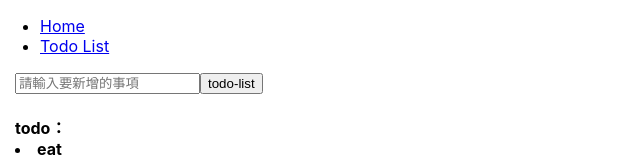
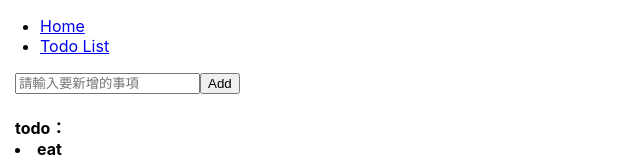
Before and after one commit to yuanchi17/learn-react-context, a React (Create React App) app: page /todo-list in a window 1280 px wide. Shown: the top 162 px of the page, without its empty margins (0-640 px from the left). Built offline with nearby package versions, Linux system fonts and the light colour scheme.

Commit message:
解決重複執行 dispatch、調整 components

```diff
--- a/src/App.js
+++ b/src/App.js
@@ -15,8 +15,8 @@ const AllRouters = () => useRoutes([
 function App () {
   return (
     <BrowserRouter>
+      <Header />
       <DemoContextProvider>
-        <Header />
         <AllRouters />
       </DemoContextProvider>
     </BrowserRouter>
--- /dev/null
+++ b/src/components/TodoForm.js
@@ -0,0 +1,27 @@
+import React, { useContext, useState } from 'react'
+import { DemoContext } from '../context/demoContext'
+
+const TodoForm = () => {
+  const { user, dispatch } = useContext(DemoContext)
+  const [inputValue, setInputValue] = useState('')
+  const btnAddTodo = (e) => {
+    e.preventDefault()
+    dispatch({ type: 'add_todo', user, todo: inputValue })
+    setInputValue('')
+  }
+
+  return (
+    <form onSubmit={btnAddTodo}>
+      <input
+        type="text"
+        placeholder="請輸入要新增的事項"
+        value={inputValue}
+        onChange={e => setInputValue(e.target.value)}
+        required
+      />
+      <input type="submit" value="Add" />
+    </form>
+  )
+}
+
+export default TodoForm
--- a/src/index.js
+++ b/src/index.js
@@ -5,11 +5,7 @@ import ReactDOM from 'react-dom/client'
 import reportWebVitals from './reportWebVitals'
 
 const root = ReactDOM.createRoot(document.getElementById('root'))
-root.render(
-  <React.StrictMode>
-    <App />
-  </React.StrictMode>,
-)
+root.render(<App />) // 移除 <React.StrictMode> (https://stackoverflow.com/questions/54892403/usereducer-action-dispatched-twice)
 
 // If you want to start measuring performance in your app, pass a function
 // to log results (for example: reportWebVitals(console.log))
--- a/src/pages/TodoList.js
+++ b/src/pages/TodoList.js
@@ -1,31 +1,15 @@
-import React, { useContext, useState } from 'react'
+import React, { useContext } from 'react'
+import TodoForm from '../components/TodoForm'
 import { DemoContext } from '../context/demoContext'
 
 // TODO: 熟悉useReducer -> useImmerReducer
 const TodoList = () => {
-  const { user, allTodoList, dispatch } = useContext(DemoContext)
-  const [inputValue, setInputValue] = useState('')
+  const { user, allTodoList } = useContext(DemoContext)
   const userList = allTodoList[user]
-  const btnAddTodo = async (e) => {
-    e.preventDefault()
-    console.log('btnAddTodo')
-    await dispatch({ type: 'add_todo', user, todo: inputValue })
-    console.log('after dispatch')
-    setInputValue('')
-  }
 
   return (
     <div style={{ padding: '0px 15px' }}>
-      <form onSubmit={btnAddTodo}>
-        <input
-          type="text"
-          placeholder="請輸入要新增的事項"
-          value={inputValue}
-          onChange={e => setInputValue(e.target.value)}
-          required
-        />
-        <input type="submit" value="todo-list" />
-      </form>
+      <TodoForm />
       <h4>todo：{userList.todo.map((todo, index) => <li key={index}>{todo}</li>)}</h4>
       <h4>done：{userList.done.map((done, index) => <li key={index}>{done}</li>)}</h4>
     </div>
--- a/src/reducer/demoReducer.js
+++ b/src/reducer/demoReducer.js
@@ -1,7 +1,6 @@
 export const demoReducer = (allTodoList, action) => {
   switch (action.type) {
     case 'add_todo':{
-      console.log('action', action)
       const userList = allTodoList[action.user]
       allTodoList[action.user] = {
         ...userList,
```
